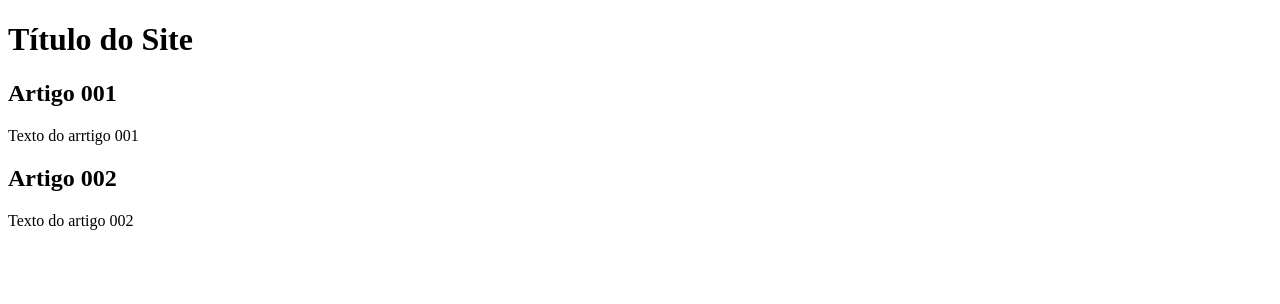
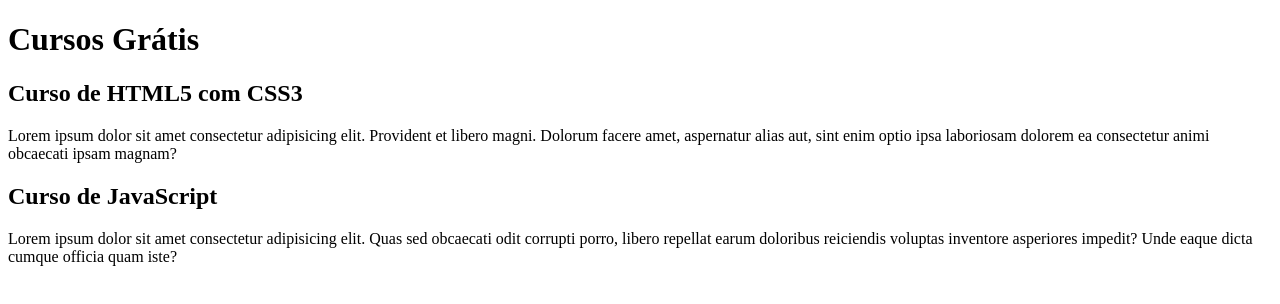
Before and after one commit to cleber795/projeto-site, a plain HTML site: page index.htm in a window 1280 px wide. Drawn offline with Linux system fonts and the light colour scheme.

Commit message:
comecei a escrever o conteúdo

```diff
--- a/index.htm
+++ b/index.htm
@@ -8,15 +8,15 @@
 <body>
     <main>
         <header>
-            <h1>Título do Site</h1>
+            <h1>Cursos Grátis</h1>
         </header>
         <article>
-            <h2>Artigo 001</h2>
-            <p>Texto do arrtigo 001</p>
+            <h2>Curso de HTML5 com CSS3</h2>
+            <p>Lorem ipsum dolor sit amet consectetur adipisicing elit. Provident et libero magni. Dolorum facere amet, aspernatur alias aut, sint enim optio ipsa laboriosam dolorem ea consectetur animi obcaecati ipsam magnam?</p>
         </article>
         <article>
-            <h2>Artigo 002</h2>
-            <p>Texto do artigo 002</p>
+            <h2>Curso de JavaScript</h2>
+            <p>Lorem ipsum dolor sit amet consectetur adipisicing elit. Quas sed obcaecati odit corrupti porro, libero repellat earum doloribus reiciendis voluptas inventore asperiores impedit? Unde eaque dicta cumque officia quam iste?</p>
         </article>
     </main>
 </body>
```
